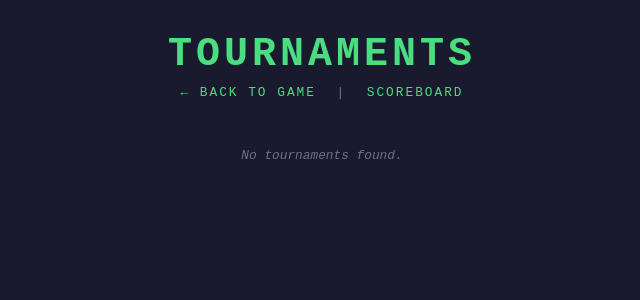
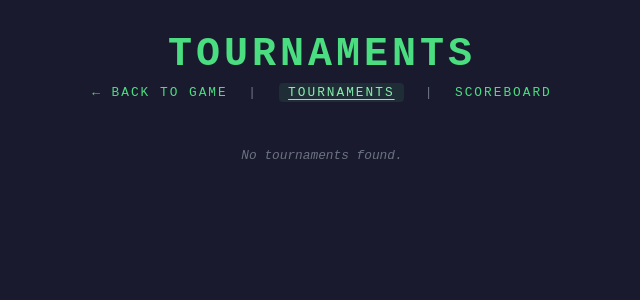
Before and after one commit to qemtek/game-test, a Flask app: template templates/tournaments.html in a window 1280 px wide. Shown: the top 300 px of the page, without its empty margins (318-958 px from the left). Run offline with Flask 3, Linux system fonts and the light colour scheme; the template is opened without the code that fills it, so the values that code supplies are empty.

Commit message:
feat: implement task(s) 109 [PARE-109]

```diff
--- a/templates/tournaments.html
+++ b/templates/tournaments.html
@@ -119,11 +119,20 @@
         a.nav-link:hover {
             color: #86efac;
         }
+
+        a.nav-link.active {
+            color: #86efac;
+            text-decoration: underline;
+            text-underline-offset: 3px;
+            background: #4ade8018;
+            padding: 0.15rem 0.6rem;
+            border-radius: 4px;
+        }
     </style>
 </head>
 <body>
     <h1>Tournaments</h1>
-    <p class="subtitle"><a href="/" class="nav-link">← Back to Game</a> &nbsp;|&nbsp; <a href="/scoreboard" class="nav-link">Scoreboard</a></p>
+    <p class="subtitle"><a href="/" class="nav-link">← Back to Game</a> &nbsp;|&nbsp; <a href="/tournaments" class="nav-link active">Tournaments</a> &nbsp;|&nbsp; <a href="/scoreboard" class="nav-link">Scoreboard</a></p>
 
     <div class="tournaments-container">
 
```
